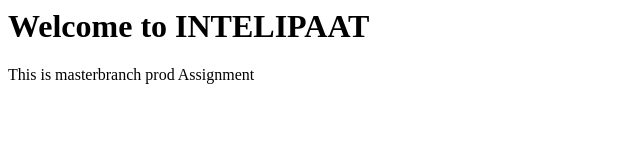
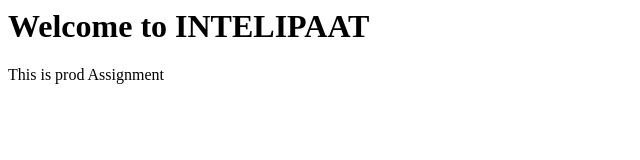
Before and after one commit to vsreekanthreddy/jenkins, a plain HTML site: page text.html in a window 1280 px wide. Shown: the full height of the page, 0-640 px from the left. Drawn offline with Linux system fonts and the light colour scheme.

Commit message:
first commit

```diff
--- a/text.html
+++ b/text.html
@@ -3,7 +3,7 @@
 <body>
 
 <h1> Welcome to INTELIPAAT </h1>
-<p> This is masterbranch  prod Assignment </p>
+<p> This is  prod Assignment </p>
 
 </body>
 </html>
```
